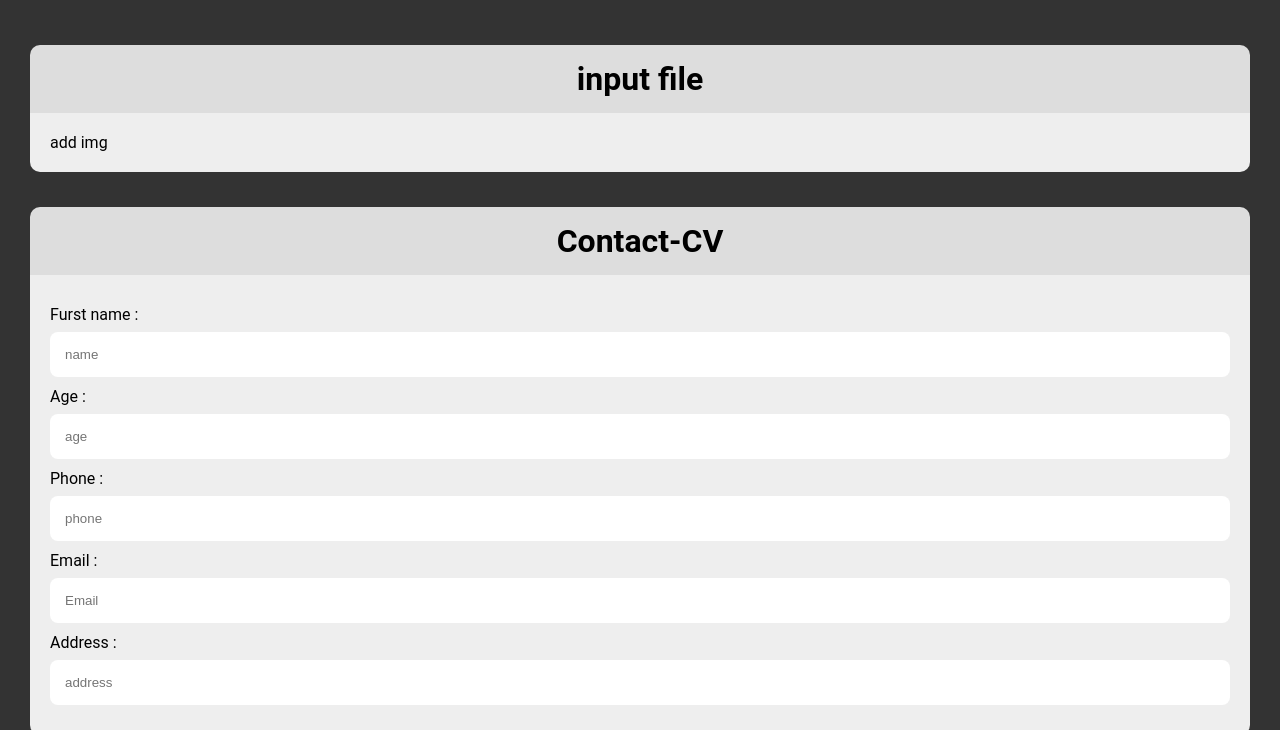
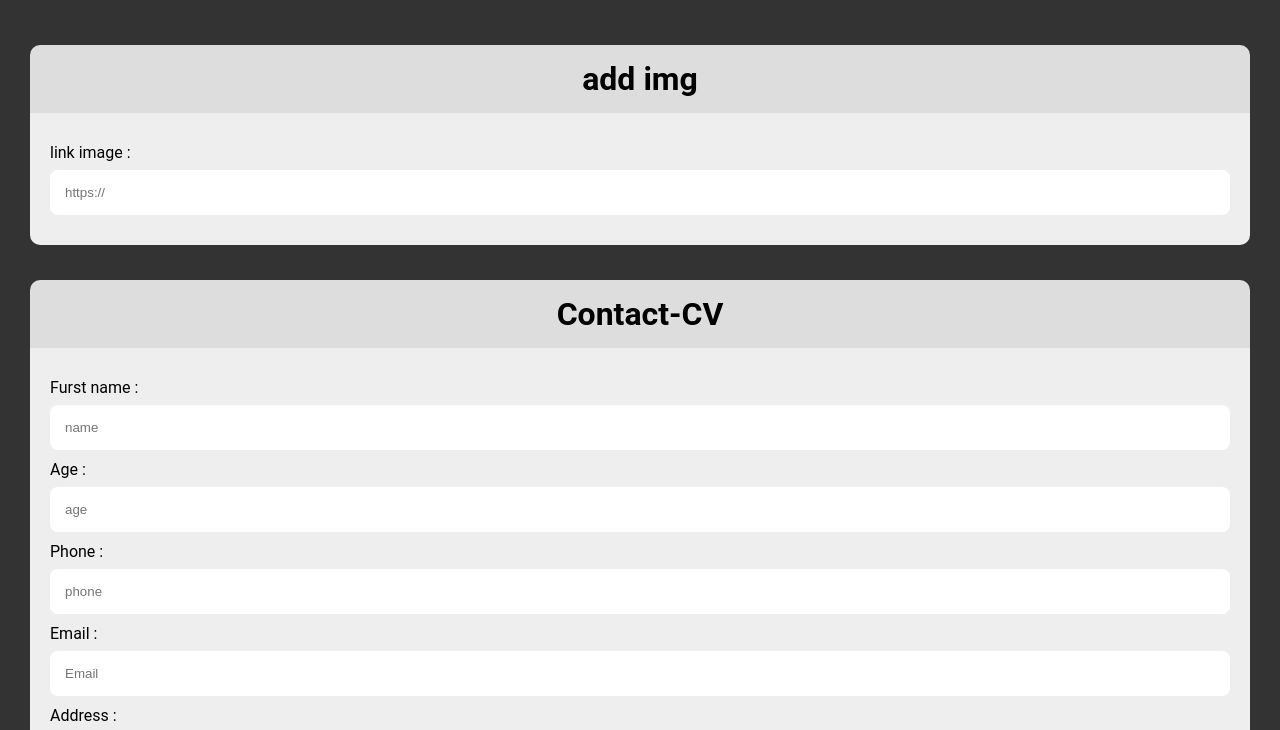
Before and after one commit to aminegold91/Model_cv, a plain HTML site: page index.html in a window 1280 px wide. Shown: the top 730 px of the page. Drawn offline with Linux system fonts and the light colour scheme.

Commit message:
Update index.html

```diff
--- a/index.html
+++ b/index.html
@@ -10,15 +10,16 @@
 </head>
 <body>
   <div class="card1">
-
+          <!--image cv -->
     <div class="wrap">
-      <h1>input file</h1>
+      <h1>add img</h1>
       <div class="c-inputs">
-        <input type="file"id="file" hidden>
-        <label for="file">add img</label>
+        <div class="inp">
+          <label>link image : </label>
+          <input type="text" placeholder="https://"id="img">
+        </div>
       </div>
     </div>
-
       <!--contacts cv -->
     <div class="wrap">
       <h1>Contact-CV</h1>
```
